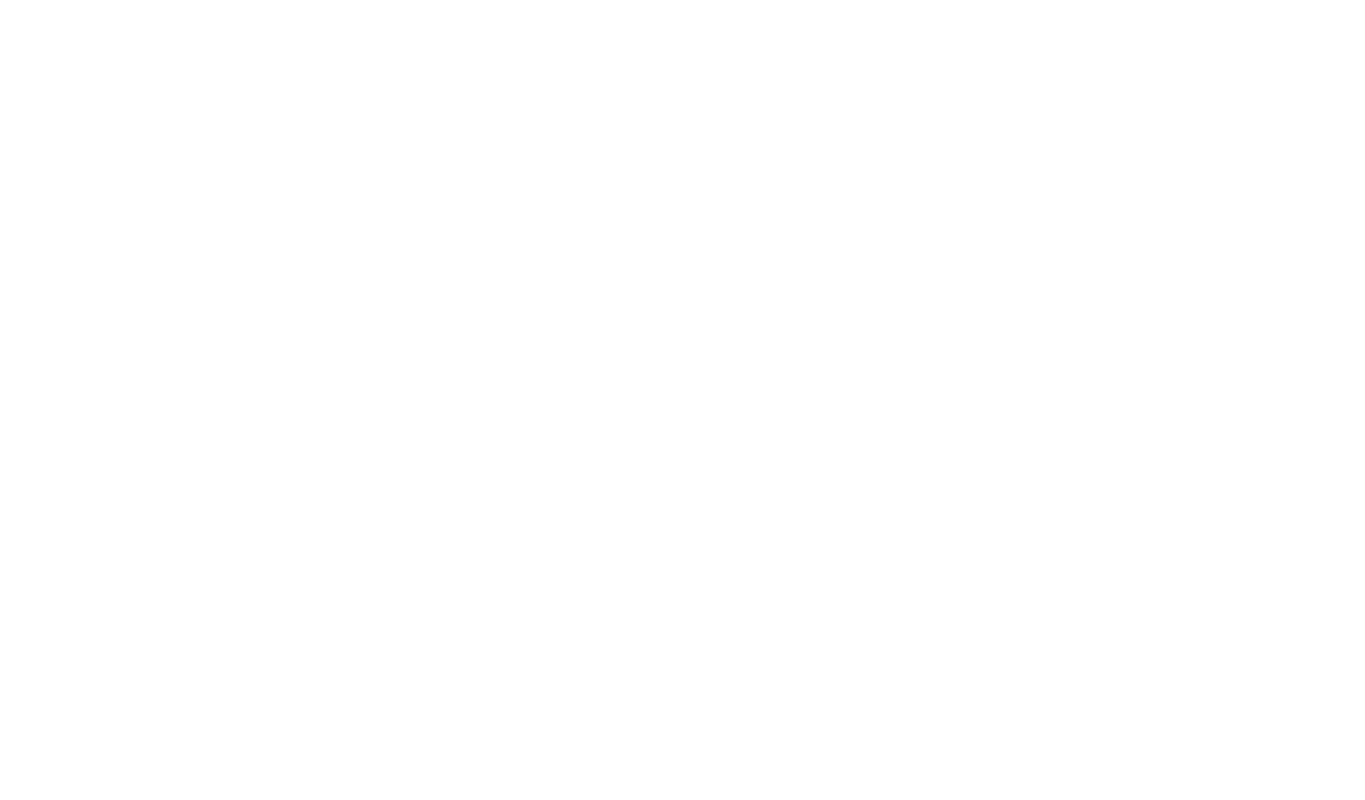
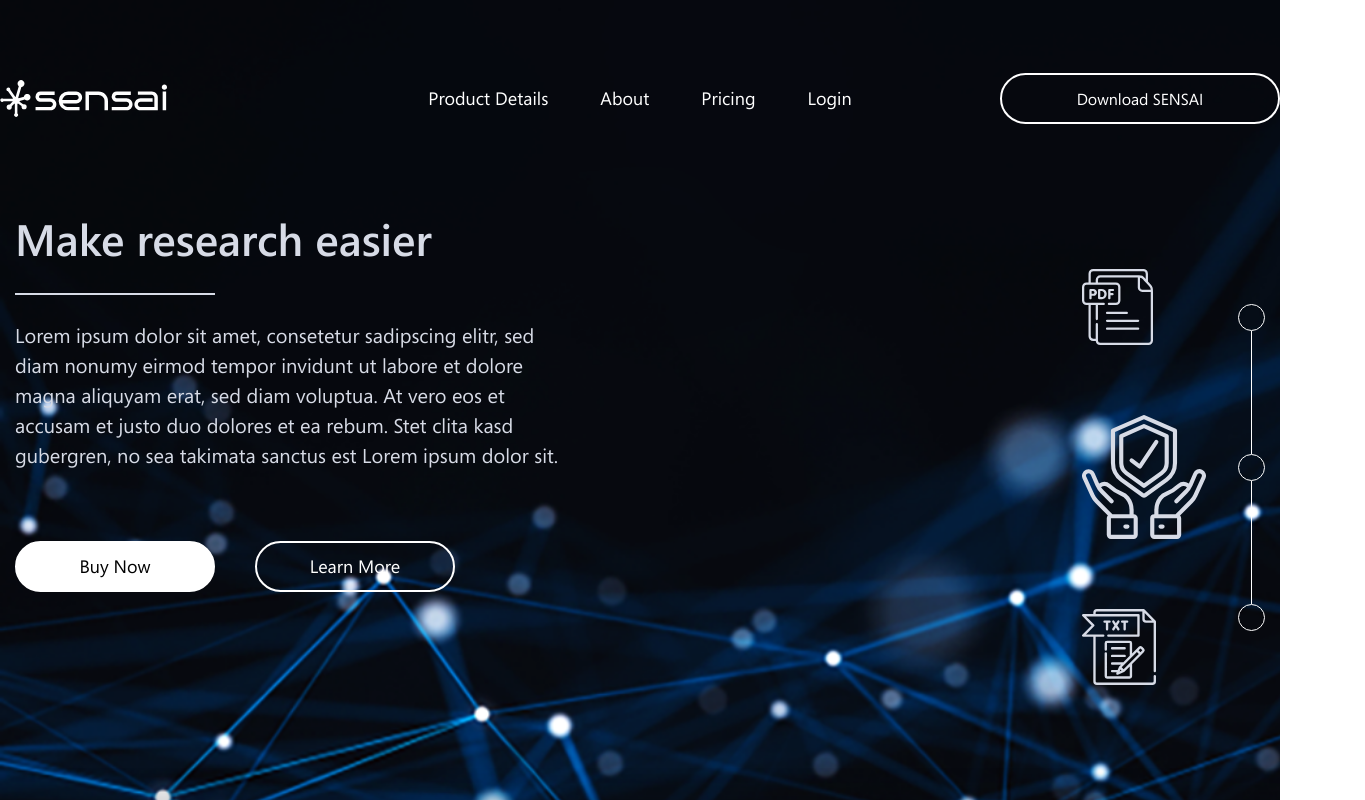
Before and after one commit to timur-ul-hasan/sensoi-ui, a React (Create React App) app: page / in a window 1280 px wide. Shown: the top 800 px of the page, 1365 px wide, since content can reach past the window. Built offline with nearby package versions, Linux system fonts and the light colour scheme.

Commit message:
Removing ts file

```diff
--- a/src/containers/App/index.jsx
+++ b/src/containers/App/index.jsx
@@ -1,23 +1,20 @@
 import React, { memo, useEffect } from "react";
-import {
-  Route,
-  Switch,
-  useHistory,
-  BrowserRouter,
-  useLocation,
-  useRouteMatch,
-} from "react-router-dom";
-
-// import Auth from "../../routes/auth/index";
 import Home from "../../routes/home/index";
 import DashBoard from "../../routes/dashboard/index";
+import { Route, Switch, BrowserRouter } from "react-router-dom";
+
+import { Signin, Signup } from "../../routes/auth";
+import Dashboard from "../../routes/home/index";
+
 const App = props => {
   return (
     <BrowserRouter>
       <Switch>
-        {/* <Route path="/auth" component={Auth} /> */}
         <Route path="/home" component={Home} />
         <Route path="/dashboard" component={DashBoard} />
+        <Route path="/login" exact component={Signin} />
+        <Route path="/signup" exact component={Signup} />
+        <Route path="/" component={Dashboard} />
       </Switch>
     </BrowserRouter>
   );
```
